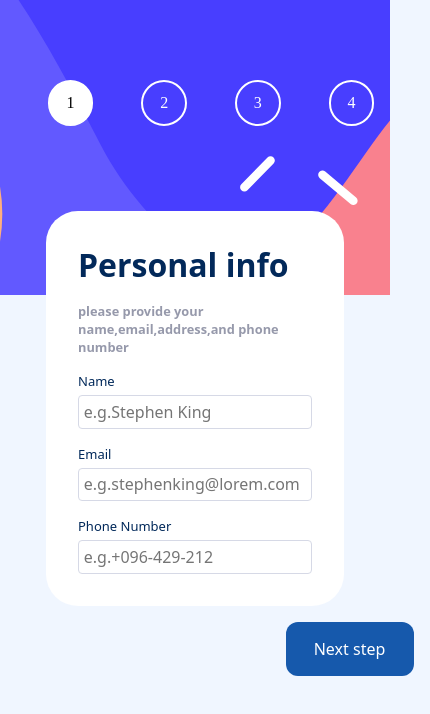
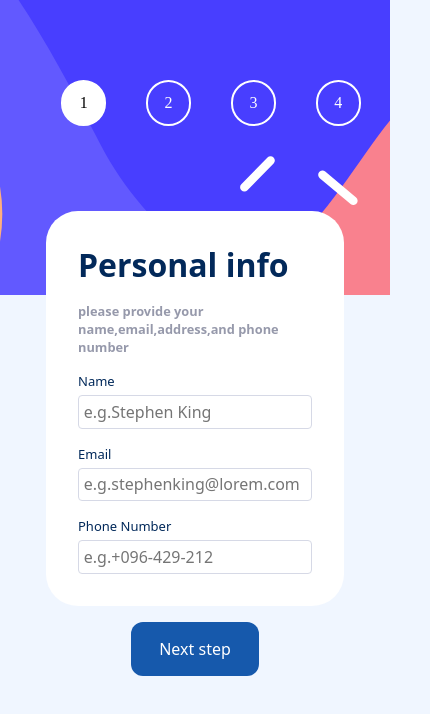
Before and after one commit to IlliaLutskyi/Multi-Form, a React (Vite) app: page / in a window 390 px wide. Shown: the top 714 px of the page, 430 px wide, since content can reach past the window. Built offline with nearby package versions, Linux system fonts and the light colour scheme.

Commit message:
fixed unrisponsive bug in the desktop and mobile mode

```diff
--- a/src/App.css
+++ b/src/App.css
@@ -8,7 +8,7 @@
 
 .form_container {
   display: flex;
-  gap: 10rem;
+  gap: 2rem;
   height: 100vh;
   width: 70%;
 }
@@ -75,7 +75,6 @@ SIDE_BAR
   background-repeat: no-repeat;
   background-position: center;
   border-radius: 0.75rem;
-  margin: 0.75rem;
 }
 .side_bar ul {
   display: flex;
@@ -146,7 +145,7 @@ SIDE_BAR
     justify-content: center;
     align-items: center;
     padding-top: 5rem;
-    gap: 3rem;
+    gap: 15%;
   }
   .step_number {
     display: flex;
@@ -164,6 +163,7 @@ SIDE_BAR
   }
   .next_btn_div {
     top: 100%;
-    left: 75%;
+    left: 50%;
+    transform: translate(-50%);
   }
 }
```
